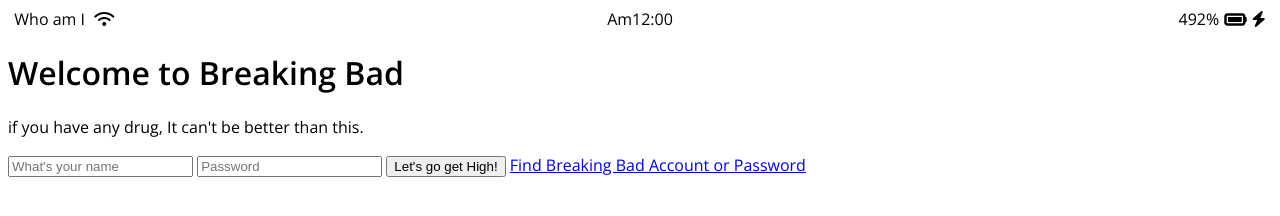
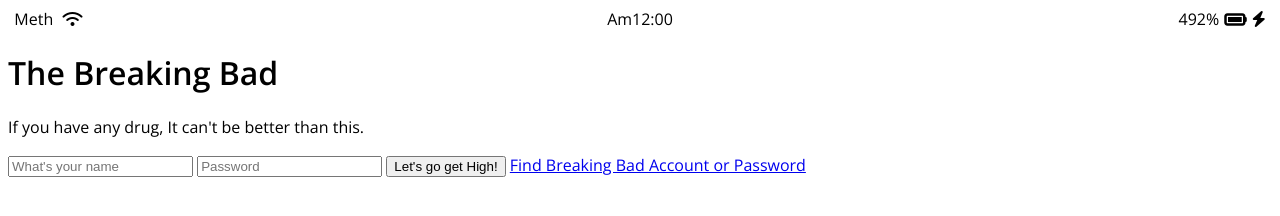
Before and after one commit to jaeyoon492/HTML-CSS, a plain HTML site: page index.html in a window 1280 px wide. Drawn offline with nearby package versions, Linux system fonts and the light colour scheme.

Commit message:
Kokoa clone(breaking bad.ver)

```diff
--- a/index.html
+++ b/index.html
@@ -4,12 +4,12 @@
     <link rel="stylesheet" href="css/styles.css" />
     <meta charset="UTF-8" />
     <meta name="viewport" content="width=device-width, initial-scale=1.0" />
-    <title>Welcome to Kokoa Talk</title>
+    <title>Welcome to Breaking Bad</title>
   </head>
   <body>
     <div class="status-bar">
       <div class="status-bar__columm">
-        <span>Who am I</span>
+        <span>Meth</span>
         <i class="fas fa-wifi"></i>
         <!-- To DO: WIFI Icon -->
       </div>
@@ -25,10 +25,10 @@
       </div>
     </div>
 
-    <header class="Welcome-header">
-      <h1 class="welcome-header__title">Welcome to Breaking Bad</h1>
+    <header class="welcome-header">
+      <h1 class="welcome-header__title">The Breaking Bad</h1>
       <p class="welcome-header__text">
-        if you have any drug, It can't be better than this.
+        If you have any drug, It can't be better than this.
       </p>
     </header>
 
```
